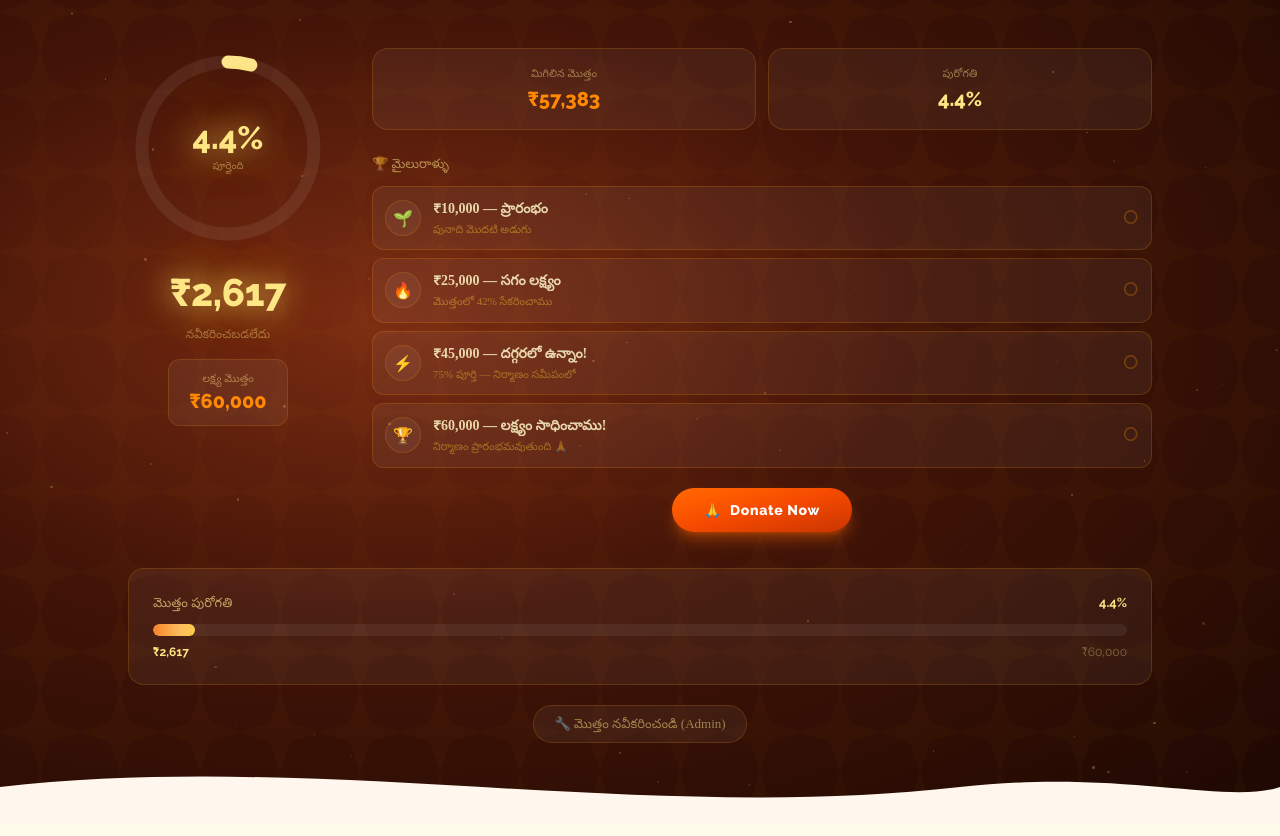
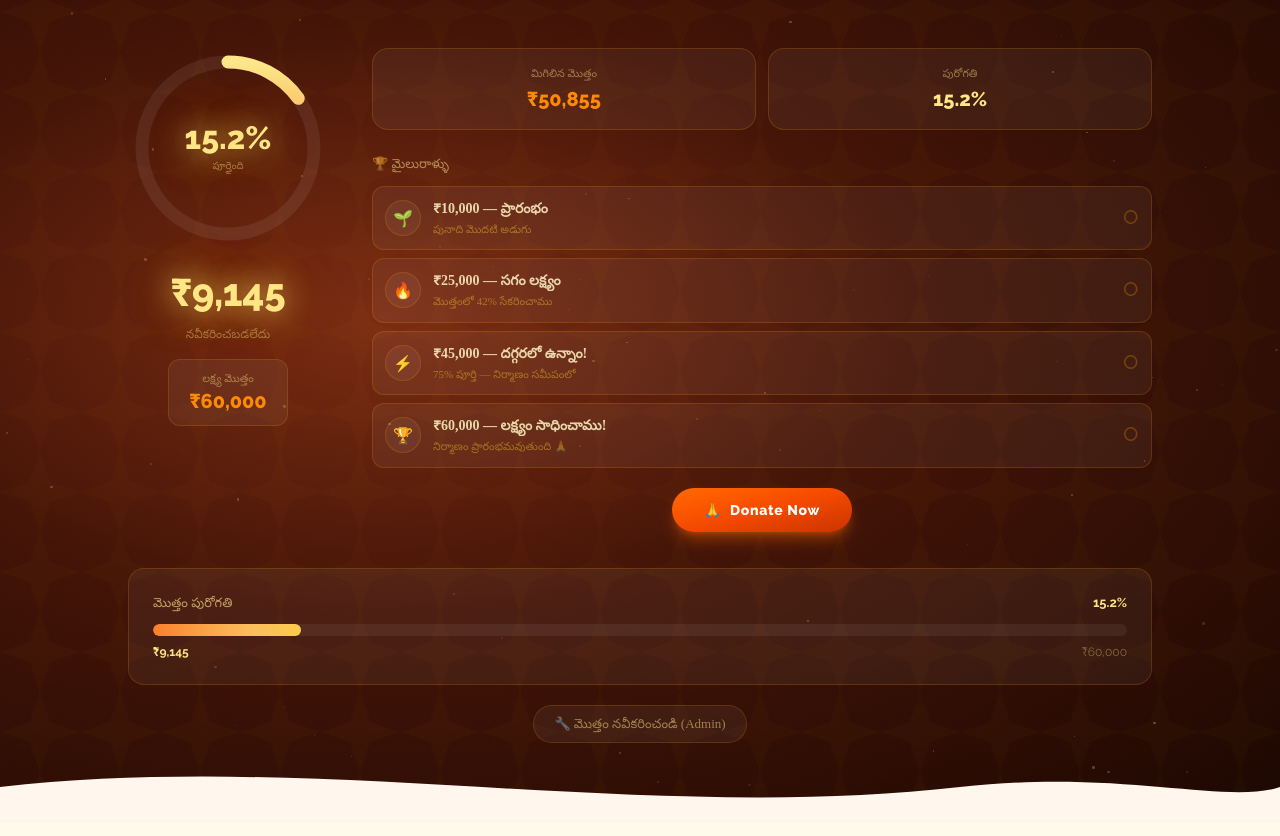
Before and after one commit to Nikhilvarma2000/anjaneya-roofing-fund, a React (Vite) app: page / in a window 1280 px wide. Shown: the part 2244-3080 px from the top of the page. Built offline with nearby package versions, Linux system fonts and the light colour scheme; a web font is replaced by a local one.

Commit message:
Amount Updated

```diff
--- a/src/App.jsx
+++ b/src/App.jsx
@@ -207,7 +207,7 @@ const GLOBAL_CSS = `
 ───────────────────────────────────────────────── */
 const DONATE_URL = "https://rzp.io/rzp/wPNnSwwe";
 const TARGET     = 60000;
-const INITIAL_COLLECTED = 2617;
+const INITIAL_COLLECTED = 9145;
 const CIRCUMFERENCE = 2 * Math.PI * 86; // ≈ 540
 
 /* ─────────────────────────────────────────────────
```
